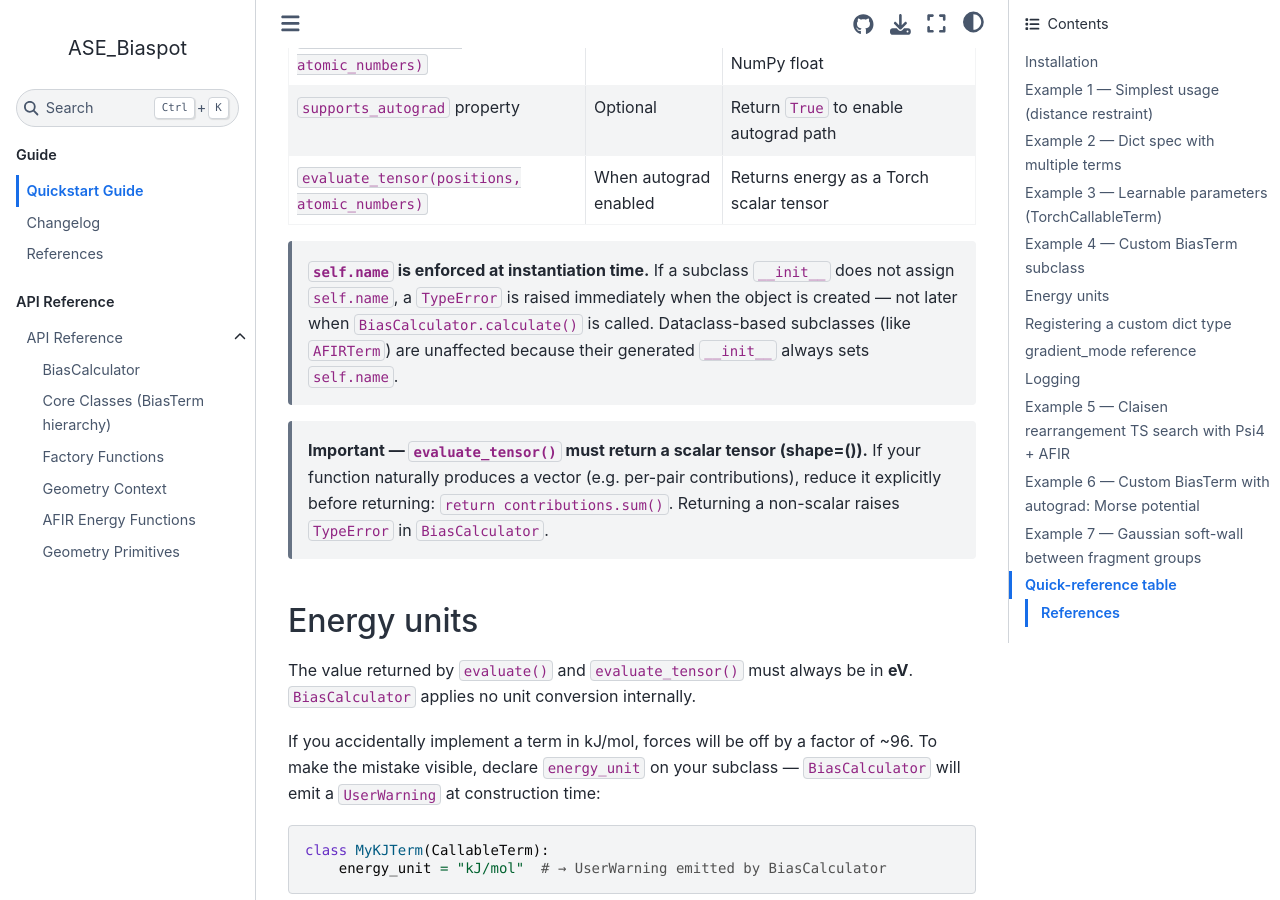
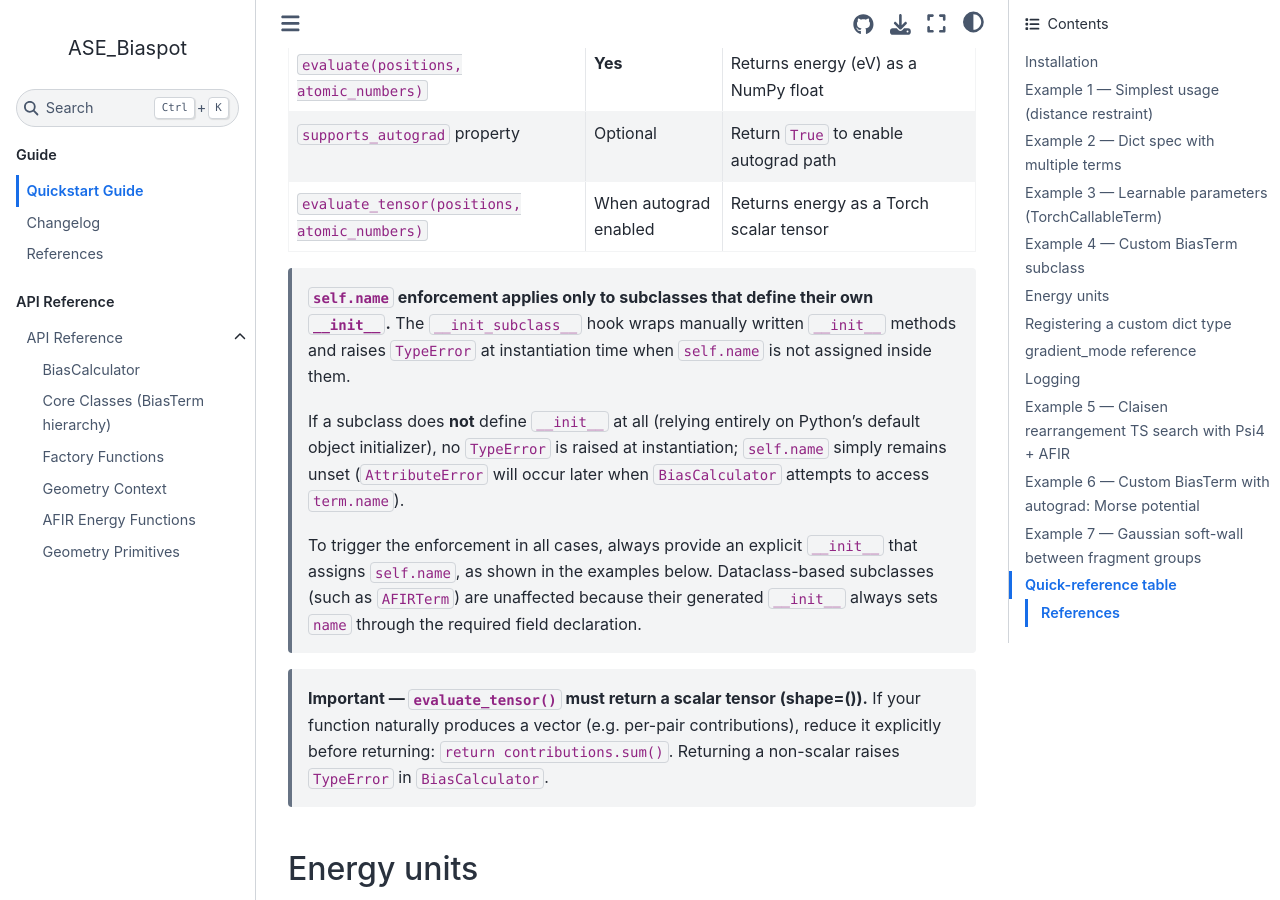
Before and after one commit to ss0832/ASE_Biaspot, a Sphinx documentation site: the page built from docs/quickstart.md, in a window 1280 px wide and 900 px high, scrolled down 6269 px. Built offline with Sphinx 7.4.7 and the Sphinx Book theme 1.1.4, drawn with Linux system fonts in a browser that asks for light colours; some of the changed text lies outside the part shown.

Commit message:
Update quickstart.md for naming constraints and errors
Clarify `self.name` enforcement behavior in subclasses and update error handling details.

```diff
--- a/docs/quickstart.md
+++ b/docs/quickstart.md
@@ -172,8 +172,9 @@ print(f"H-H distance: {atoms.get_distance(1, 2):.4f} Å")
 > **Note — `expression_callable` naming constraint**
 > When using the `"expression"` string form, variable names (`variables` dict)
 > and parameter names (`params` dict) are merged into one namespace before the
-> expression is evaluated.  A key that appears in **both** dicts raises a
-> `ValueError` at evaluation time with a message listing the conflicting names.
+> expression is evaluated. A key that appears in **both** dicts raises a
+> `ValueError` **at construction time** (i.e. when `term_from_spec()` is called),
+> **not** at evaluation time. The error message lists all conflicting names.
 > Keep all names distinct — e.g. use `r` for a distance variable and `r0` for
 > its equilibrium parameter, never the same string for both.
 
@@ -291,11 +292,20 @@ print(f"H-H distance: {atoms.get_distance(0, 1):.4f} Å")
 | `supports_autograd` property | Optional | Return `True` to enable autograd path |
 | `evaluate_tensor(positions, atomic_numbers)` | When autograd enabled | Returns energy as a Torch scalar tensor |
 
-> **`self.name` is enforced at instantiation time.** If a subclass `__init__`
-> does not assign `self.name`, a `TypeError` is raised immediately when the
-> object is created — not later when `BiasCalculator.calculate()` is called.
-> Dataclass-based subclasses (like `AFIRTerm`) are unaffected because their
-> generated `__init__` always sets `self.name`.
+> **`self.name` enforcement applies only to subclasses that define their own**
+> **`__init__`.** The `__init_subclass__` hook wraps manually written `__init__`
+> methods and raises `TypeError` at instantiation time when `self.name` is not
+> assigned inside them.
+>
+> If a subclass does **not** define `__init__` at all (relying entirely on
+> Python's default object initializer), no `TypeError` is raised at
+> instantiation; `self.name` simply remains unset (`AttributeError` will occur
+> later when `BiasCalculator` attempts to access `term.name`).
+>
+> To trigger the enforcement in all cases, always provide an explicit `__init__`
+> that assigns `self.name`, as shown in the examples below. Dataclass-based
+> subclasses (such as `AFIRTerm`) are unaffected because their generated
+> `__init__` always sets `name` through the required field declaration.
 
 > **Important — `evaluate_tensor()` must return a scalar tensor (shape=()).**
 > If your function naturally produces a vector (e.g. per-pair contributions),
```
